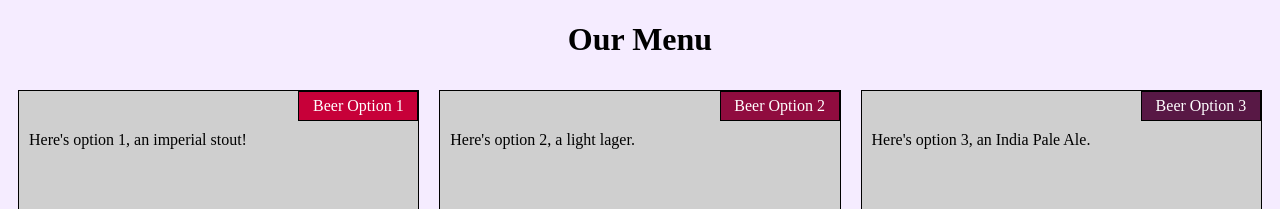
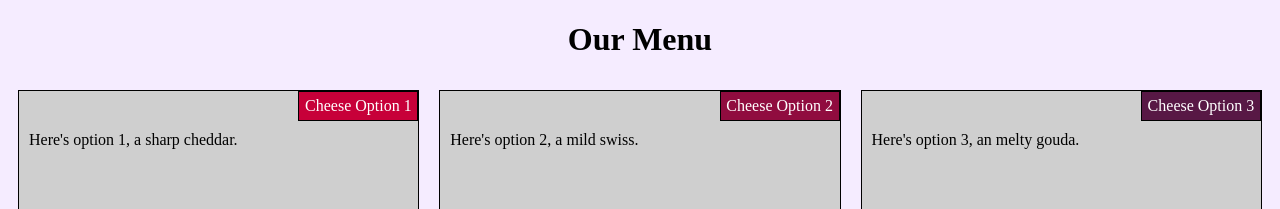
Before and after one commit to krittennicole/htmlcssjavascriptcoursera, a plain HTML site: page module2/index.htm in a window 1280 px wide. Shown: the top 209 px of the page. Drawn offline with Linux system fonts and the light colour scheme.

Commit message:
Update index.htm

```diff
--- a/module2/index.htm
+++ b/module2/index.htm
@@ -21,9 +21,9 @@
 	<div class="container col-lg-4 col-md-6 col-sm-12">
 		<section>
 		<div id="beer-one">
-			Beer Option 1
+			Cheese Option 1
 		</div>
-			<p>Here's option 1, an imperial stout!</p>
+			<p>Here's option 1, a sharp cheddar.</p>
 		</section>
 	</div>
 <!-- beer 2 -->
@@ -31,9 +31,9 @@
 	<div class="container col-lg-4 col-md-6 col-sm-12">
 		<section>
 		<div id="beer-two">
-			Beer Option 2
+			Cheese Option 2
 		</div>
-			<p>Here's option 2, a light lager.</p>
+			<p>Here's option 2, a mild swiss.</p>
 		</section>
 	</div>
 
@@ -41,9 +41,9 @@
 	<div class="container col-lg-4 col-md-12 col-sm-12">
 		<section>
 		<div id="beer-three">
-			Beer Option 3
+			Cheese Option 3
 		</div>
-			<p>Here's option 3, an India Pale Ale.</p>
+			<p>Here's option 3, an melty gouda.</p>
 		</section>
 	</div>
 
```
